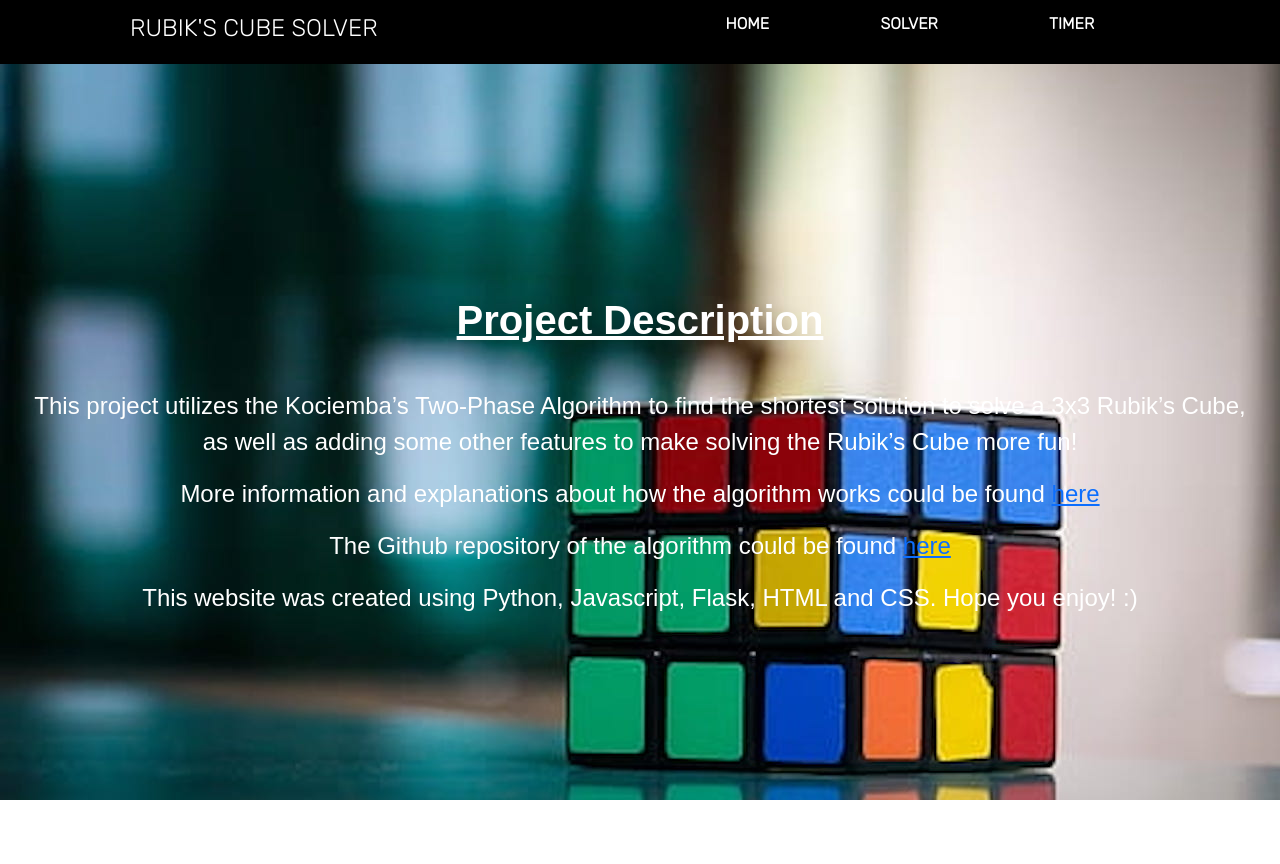
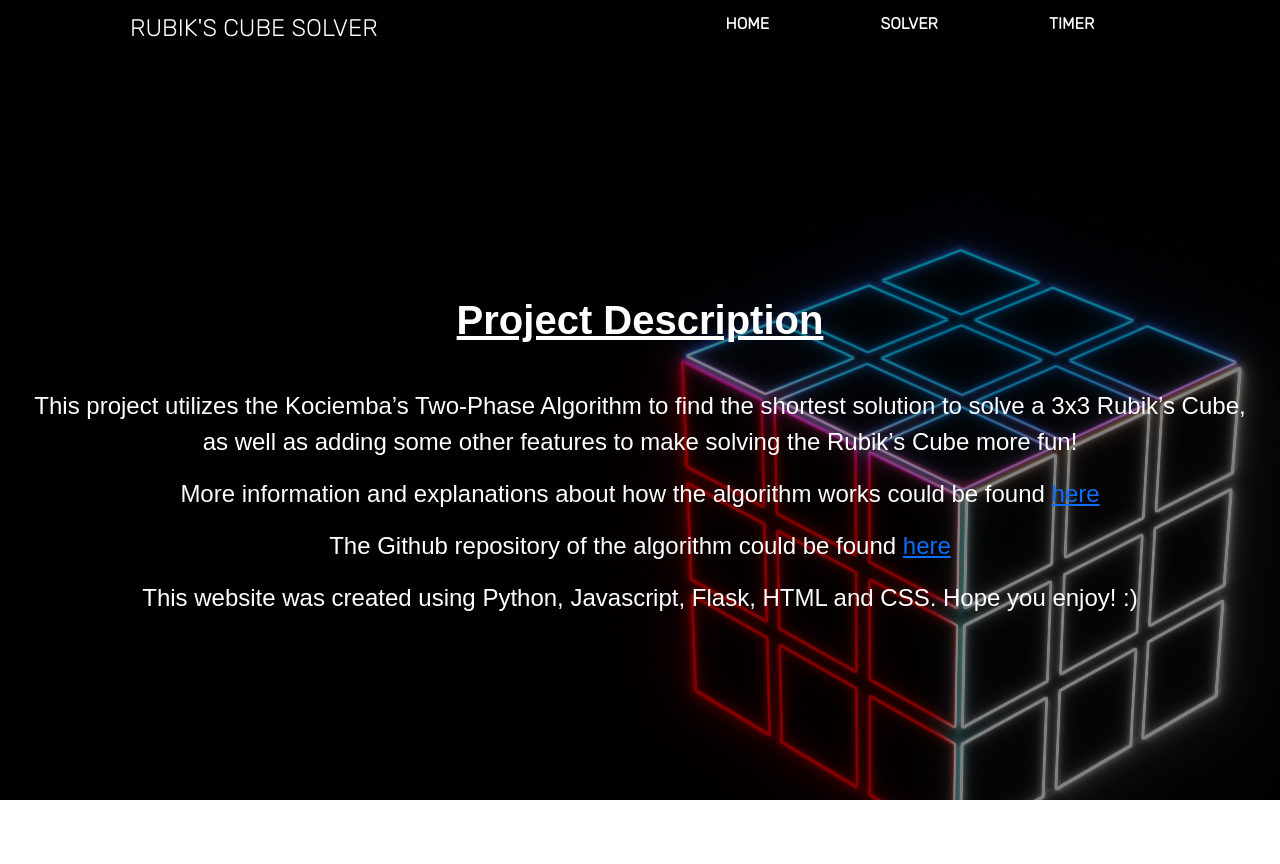
Before and after one commit to K12573/Rubik-s-Cube-Solver, a Flask app: page / in a window 1280 px wide. Run offline with Flask 2, Linux system fonts and the light colour scheme; some libraries are stand-ins or nearby versions.

Commit message:
changed background image

```diff
--- a/website/static/css/main.css
+++ b/website/static/css/main.css
@@ -38,12 +38,16 @@ body{
     z-index: -1;
 }
 
-.video-container video{
+/* .video-container video{
     filter: brightness(50%);
     height: 100vh;
     width: 100%;
     position: absolute;
     object-fit: cover;
+} */
+
+.video-container img{
+    filter: brightness(50%)
 }
 
 .wrapper{
--- a/website/templates/index.html
+++ b/website/templates/index.html
@@ -8,7 +8,7 @@
     <!-- <script src="{{url_for('static', filename = 'js/stars_background.js')}}"></script> -->
     <div class = 'video-container'>
         <!-- <img src = ""></img> -->
-        <img src="{{url_for('static', filename = 'cube.jpeg')}}" alt="">
+        <img src="{{url_for('static', filename = 'cube.png')}}" alt="">
 
     </div>
 
```
